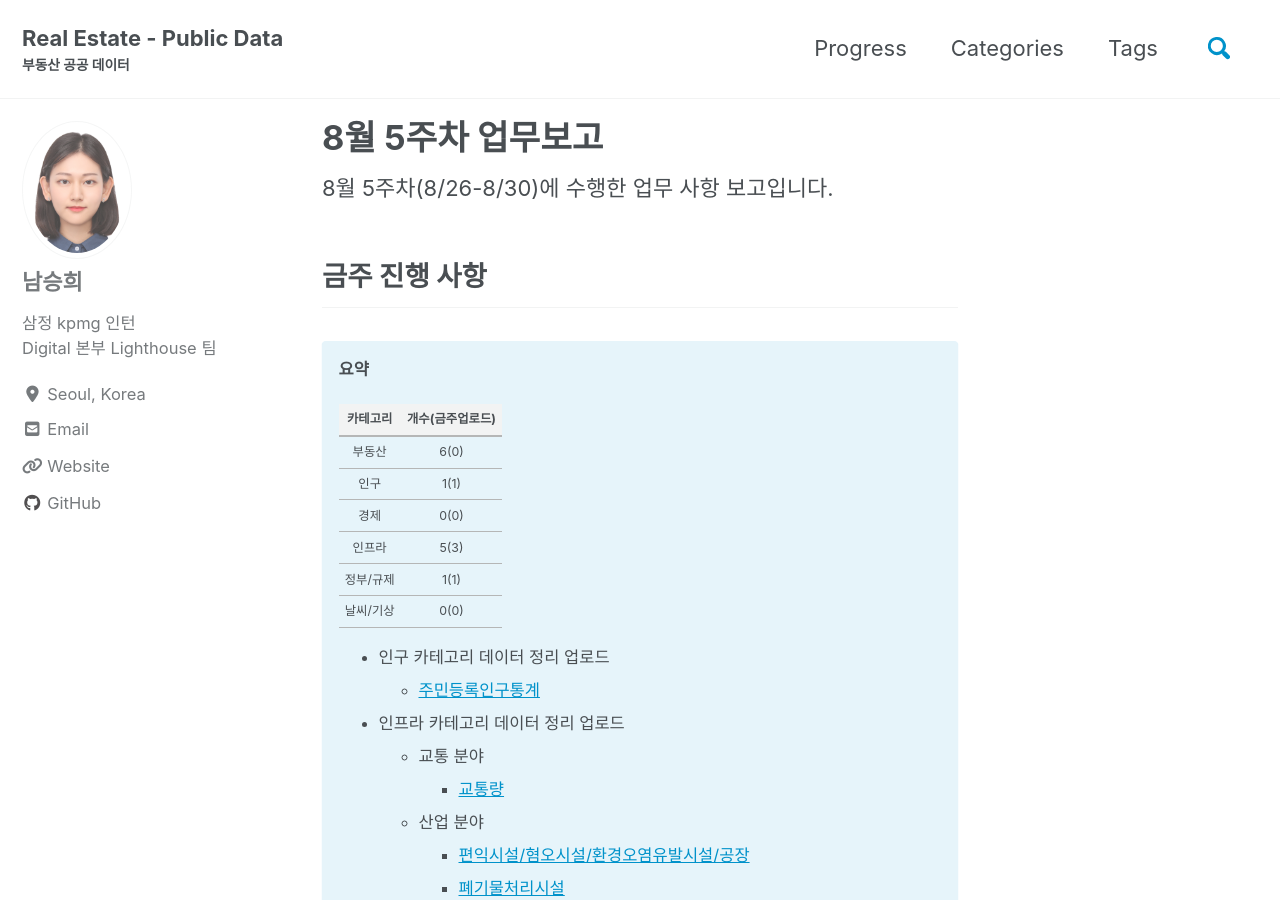
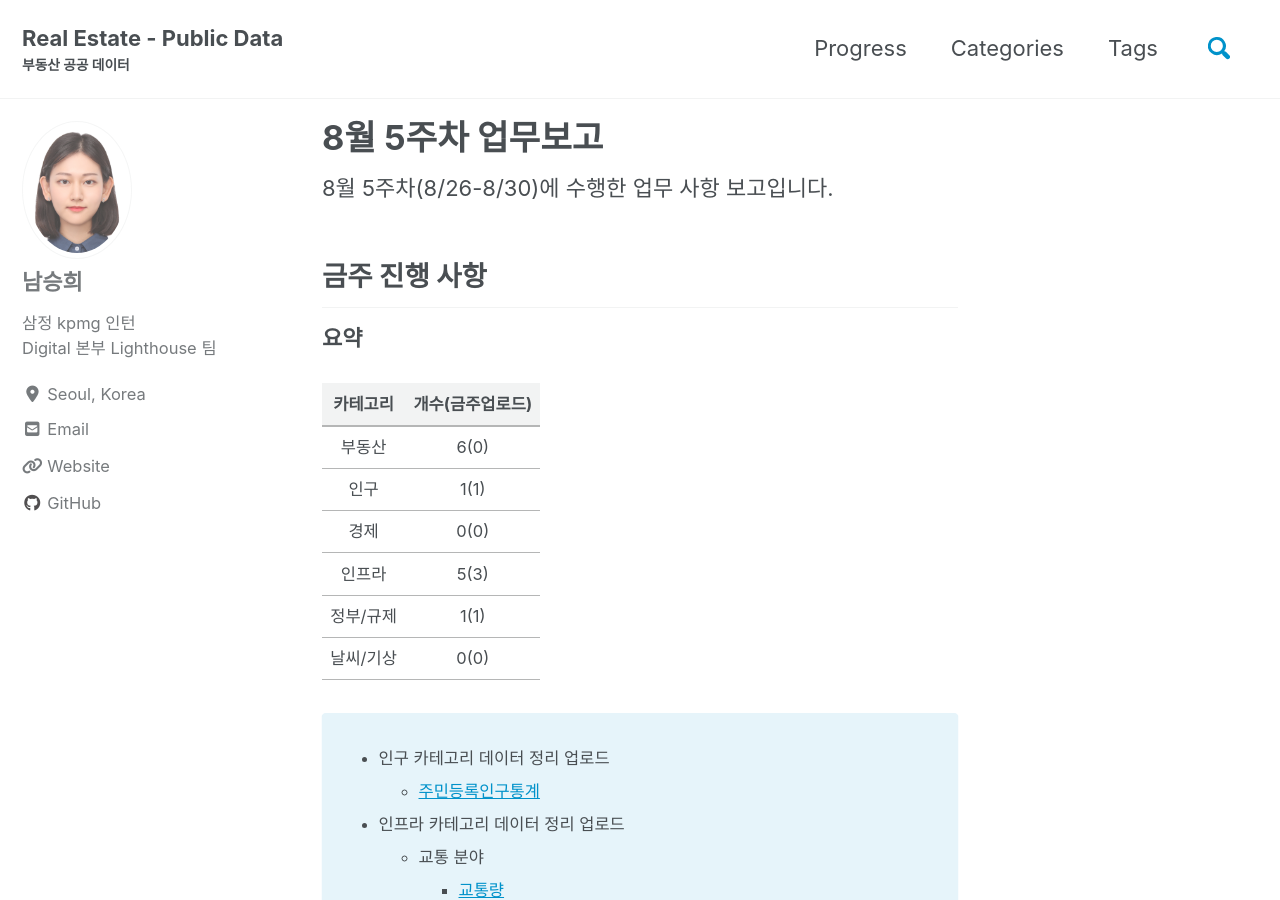
Before and after one commit to nseunghee97/real-estate-public-data, a Jekyll site: the page built from _progress/2019-09-02-8월5주차.md, in a window 1280 px wide and 900 px high. Built offline with Jekyll 4.4.1, drawn with Linux system fonts in a browser that asks for light colours; cached includes are drawn as plain includes; nearby versions of some CDN libraries.

Commit message:
Update 2019-09-02-8월5주차.md

```diff
--- a/_progress/2019-09-02-8월5주차.md
+++ b/_progress/2019-09-02-8월5주차.md
@@ -8,7 +8,6 @@ permalink: /progress/08-5/
 
 ## 금주 진행 사항
 
-{% capture notice-text %}
 **요약** <br>
 
 |카테고리|개수(금주업로드)|
@@ -19,6 +18,8 @@ permalink: /progress/08-5/
 |인프라|5(3)|
 |정부/규제|1(1)|
 |날씨/기상|0(0)|
+
+{% capture notice-text %}
 
 - 인구 카테고리 데이터 정리 업로드
     - [주민등록인구통계](https://shd04121.github.io/real-estate-public-data/demographic/mois/)
```
